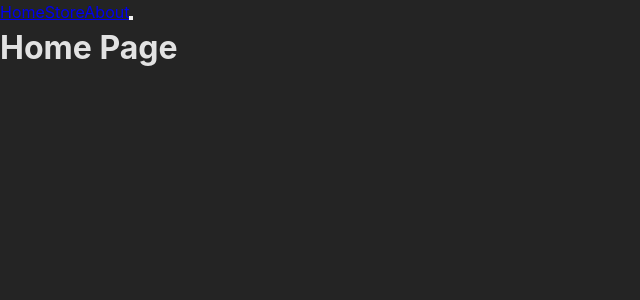
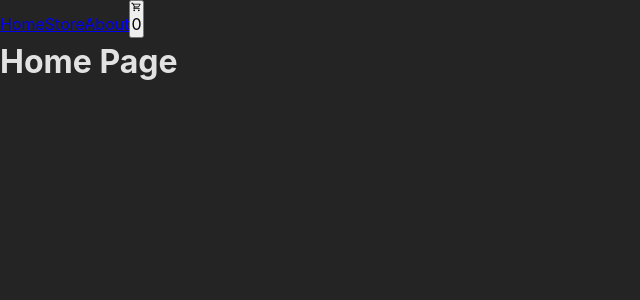
Before and after one commit to datderek/ecommerce-app, a React (Vite) app: page / in a window 1280 px wide. Shown: the top 300 px of the page, without its empty margins (0-640 px from the left). Built offline with nearby package versions, Linux system fonts and the light colour scheme.

Commit message:
Display number of items in cart on Navbar

```diff
--- a/src/App.jsx
+++ b/src/App.jsx
@@ -1,11 +1,14 @@
+import { useState } from "react";
 import { Outlet } from "react-router-dom";
 import Navbar from "./components/Navbar";
 
 function App() {
+  const [cart, setCart] = useState([]);
+
   return (
     <>
-      <Navbar />
-      <Outlet />
+      <Navbar cart={cart}/>
+      <Outlet context={[cart, setCart]}/>
     </>
   )
 }
--- a/src/components/Navbar.jsx
+++ b/src/components/Navbar.jsx
@@ -1,13 +1,13 @@
 import { Link } from 'react-router-dom';
 import cartIcon from '../assets/cart.svg';
 
-export default function Navbar() {
+export default function Navbar({ cart }) {
   return (
     <nav>
       <Link to='/'>Home</Link>
       <Link to='/store'>Store</Link>
       <Link to='/about'>About</Link>
-      <button><img src={cartIcon} alt='shopping-cart' /></button>
+      <button><img src={cartIcon} alt='shopping cart' /><div>{cart.length}</div></button>
     </nav>
   );
 }
```
Also changed, not shown: 1 other file (tests, documents, lock files or other folders).
